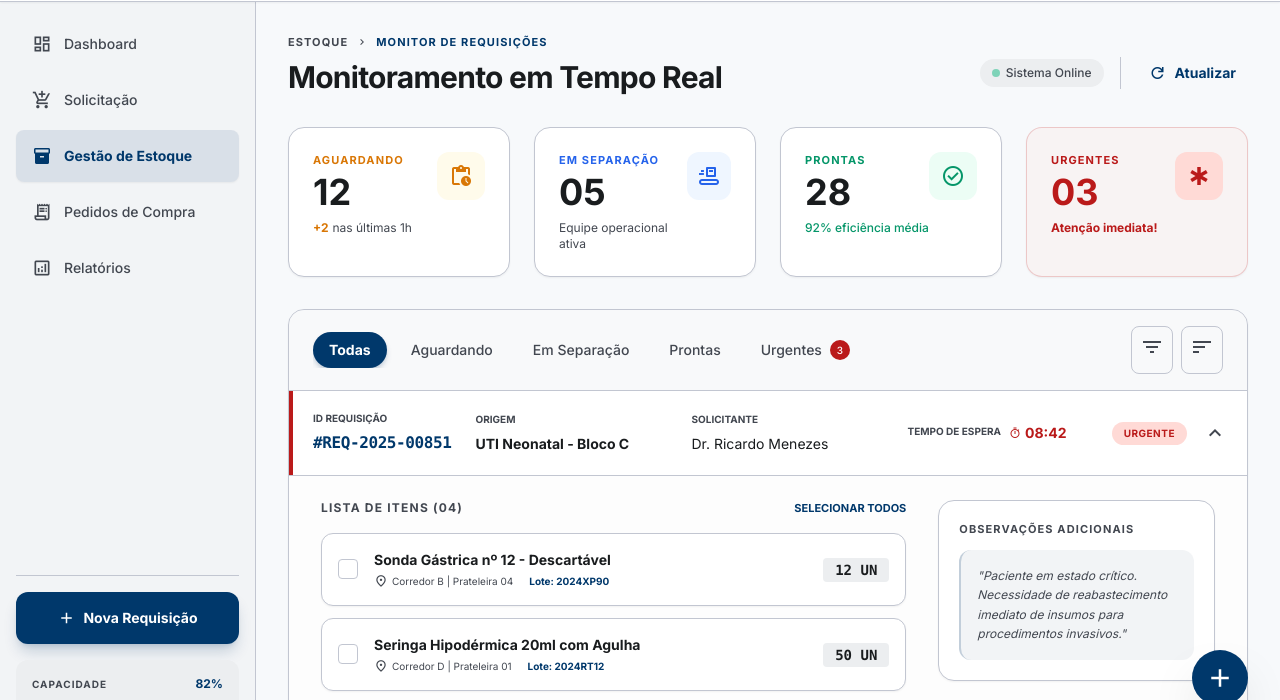
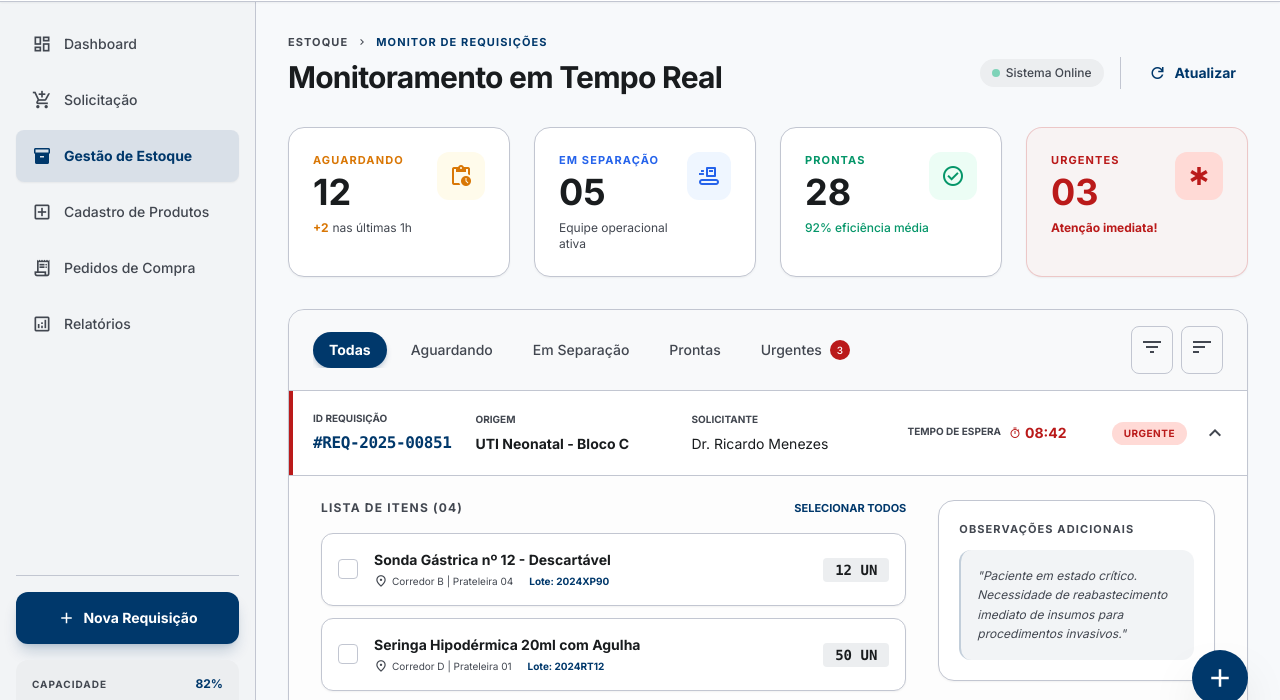
Before and after one commit to ViniciusNeri/medsupply-front, a plain HTML site: page gestao_almoxarifado.html in a window 1280 px wide. Shown: the part 62-762 px from the top of the page. Drawn offline with nearby package versions, Linux system fonts and the light colour scheme.

Commit message:
feat: add product registration link to navigation sidebars

```diff
--- a/gestao_almoxarifado.html
+++ b/gestao_almoxarifado.html
@@ -177,6 +177,10 @@
 <a class="flex items-center gap-3 px-4 py-3 bg-primary/10 text-primary rounded-lg transition-all shadow-sm" href="#">
 <span class="material-symbols-outlined text-xl fill">inventory_2</span>
 <span class="text-sm font-bold">Gestão de Estoque</span>
+</a>
+<a class="flex items-center gap-3 px-4 py-3 text-on-surface-variant hover:bg-surface-container rounded-lg transition-all group" href="cadastro_produto.html">
+<span class="material-symbols-outlined text-xl group-hover:text-primary">add_box</span>
+<span class="text-sm font-medium">Cadastro de Produtos</span>
 </a>
 <a class="flex items-center gap-3 px-4 py-3 text-on-surface-variant hover:bg-surface-container rounded-lg transition-all group" href="pedidos_compra.html">
 <span class="material-symbols-outlined text-xl group-hover:text-primary">receipt_long</span>
```
Also changed, not shown: solicitacao_suprimentos.html (+4 -0 lines).
